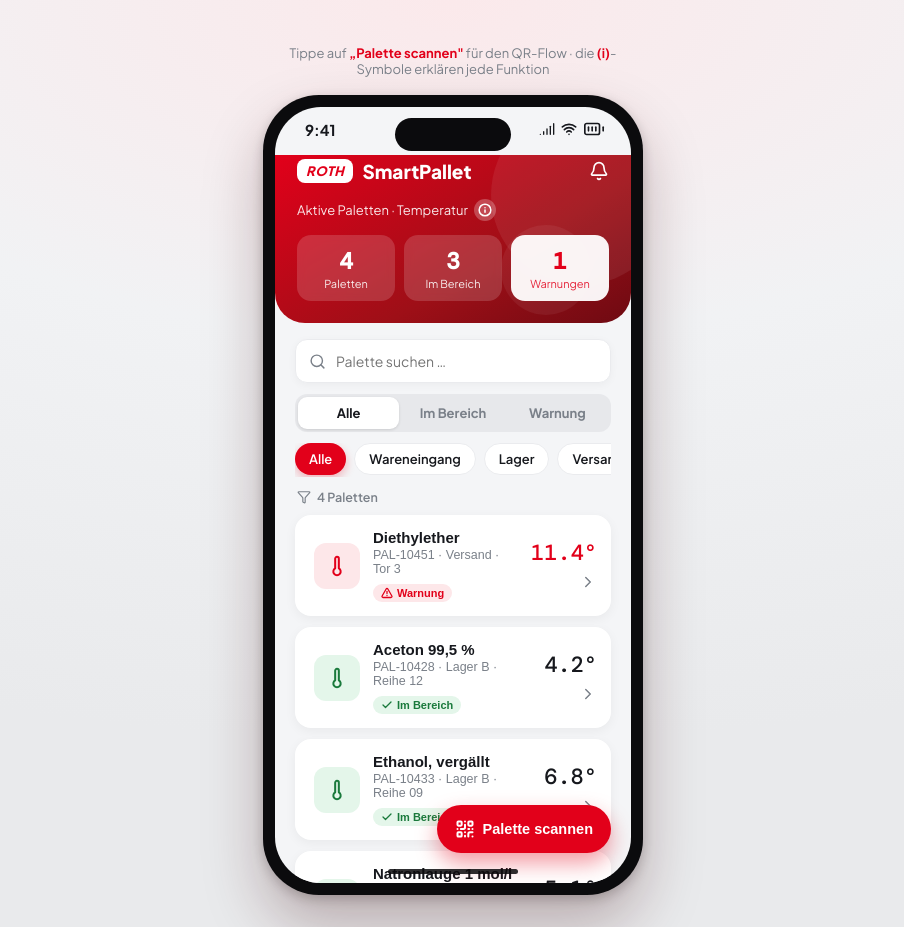
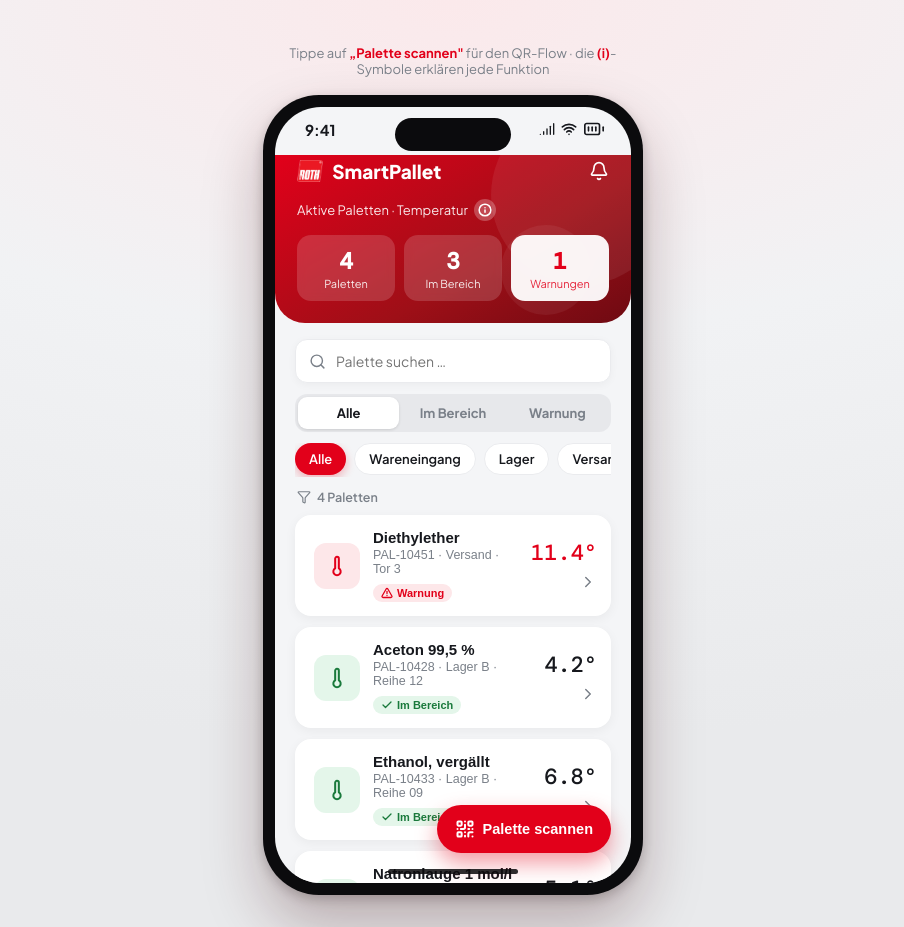
Before and after one commit to N1luz/SmartPaletteDummy, a React (Vite) app: page / in a window 1280 px wide. Shown: the whole page, without its empty margins (187-1091 px from the left). Built offline with nearby package versions, Linux system fonts and the light colour scheme.

Commit message:
style: replace text logo with official Carl Roth logo image

```diff
--- a/src/App.jsx
+++ b/src/App.jsx
@@ -184,7 +184,7 @@ function Dashboard({ pallets, query, setQuery, status, setStatus, area, setArea,
         <div style={{ position: "absolute", right: 40, top: 70, width: 90, height: 90, borderRadius: "50%", background: "rgba(255,255,255,.06)" }} />
         <div style={{ display: "flex", alignItems: "center", justifyContent: "space-between", position: "relative" }}>
           <div style={{ display: "flex", alignItems: "center", gap: 9 }}>
-            <div style={{ background: "#fff", color: C.red, fontWeight: 800, fontSize: 13, padding: "4px 9px", borderRadius: 8, letterSpacing: 0.5, fontStyle: "italic" }}>ROTH</div>
+            <img src="/carl-roth-logo.png" alt="Carl Roth Logo" style={{ height: 22, objectFit: "contain", borderRadius: 3 }} />
             <span style={{ fontSize: 19, fontWeight: 800 }}>SmartPallet</span>
           </div>
           <Bell size={20} color="#fff" />
```
Also changed, not shown: public/carl-roth-logo.png (added).
